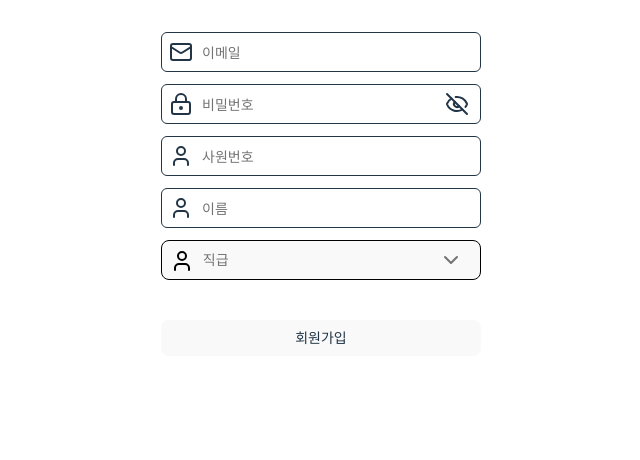
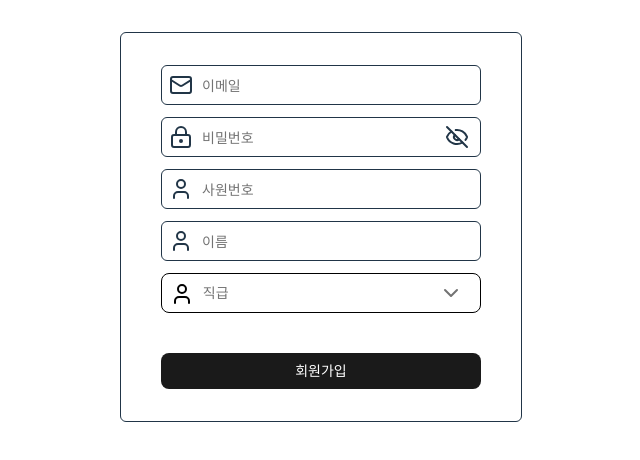
Before and after one commit to team-chaechae/chae-chae-ui, a React (Vite) app: page /signup in a window 1280 px wide. Shown: the top 460 px of the page, without its empty margins (319-959 px from the left). Built offline with nearby package versions, Linux system fonts and the light colour scheme.

Commit message:
[ feat ] 회원가입 비밀번호 숨김/표시 추가 및 Button 글씨 색상 수정 (#1)

```diff
--- a/src/components/ui/Button.tsx
+++ b/src/components/ui/Button.tsx
@@ -14,7 +14,7 @@ const buttonVariants = cva(
   {
     variants: {
       variant: {
-        default: 'bg-[#1a1a1a] text-primary-foreground',
+        default: 'bg-[#1a1a1a] text-white',
       },
       size: {
         default: 'h-[36px] px-[16px] py-[5px]',
--- a/src/index.css
+++ b/src/index.css
@@ -49,7 +49,4 @@ button:focus {
     color: #213547;
     background-color: #ffffff;
   }
-  button {
-    background-color: #f9f9f9;
-  }
 }
--- a/src/pages/Signup/SignupForm.tsx
+++ b/src/pages/Signup/SignupForm.tsx
@@ -5,6 +5,7 @@ import {
   type SubmitHandler,
 } from 'react-hook-form';
 import {
+  Eye,
   EyeOff,
   LockKeyhole,
   Mail,
@@ -18,6 +19,7 @@ import { FormSelect } from '@/components/FormField/FormSelect';
 import { jobTitleOptions } from '@/constants/selectOptions';
 import { fetchClient } from '@/services/fetchClient';
 import { useNavigate } from 'react-router-dom';
+import { useState } from 'react';
 
 type FormValues = z.infer<typeof signupSchema>;
 export const SignUpForm = () => {
@@ -32,9 +34,12 @@ export const SignUpForm = () => {
     },
     resolver: zodResolver(signupSchema),
   });
+  const [isShowPassword, setIsShowPassword] =
+    useState(false);
   const navigate = useNavigate();
   const errorMessage =
     methods.formState.errors.root?.message ?? '';
+  const EyeIcon = isShowPassword ? Eye : EyeOff;
 
   const onSubmit: SubmitHandler<FormValues> = async (
     data: FormValues,
@@ -67,7 +72,10 @@ export const SignUpForm = () => {
 
   return (
     <FormProvider {...methods}>
-      <form onSubmit={methods.handleSubmit(onSubmit)}>
+      <form
+        onSubmit={methods.handleSubmit(onSubmit)}
+        className='border px-10 py-8 rounded-md'
+      >
         <div className='flex flex-col gap-3 w-[320px]'>
           <FormInput
             name='email'
@@ -81,14 +89,19 @@ export const SignUpForm = () => {
           />
           <FormInput
             name='password'
-            type='password'
+            type={isShowPassword ? 'text' : 'password'}
             placeholder='비밀번호'
             classNameInput='pl-10 pr-10'
             showErrorMessage
             icon={
               <>
                 <LockKeyhole className='absolute left-2 top-1/2 -translate-y-1/2' />
-                <EyeOff className='absolute right-3 top-1/2 -translate-y-1/2' />
+                <EyeIcon
+                  className='absolute right-3 top-1/2 -translate-y-1/2 cursor-pointer'
+                  onClick={() =>
+                    setIsShowPassword(!isShowPassword)
+                  }
+                />
               </>
             }
           />
```
